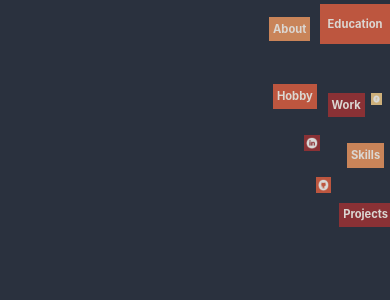
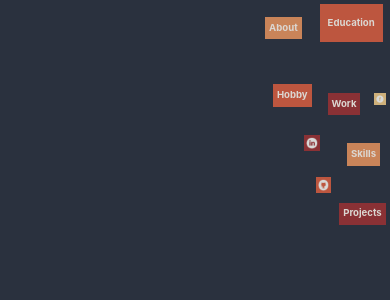
Before and after one commit to Todorova/Todorova.github.io, a React (Create React App) app: page /projects in a window 390 px wide. Shown: the top 300 px of the page. Built offline with nearby package versions, Linux system fonts and the light colour scheme.

Commit message:
change menu responsive

```diff
--- a/src/styles/css/App.css
+++ b/src/styles/css/App.css
@@ -267,7 +267,7 @@ div.progress-bar {
   #aboutBtn {
     padding: 1%;
     font-size: 0.7em;
-    left: 69%;
+    left: 68%;
   }
 
   #workBtn {
@@ -305,7 +305,7 @@ div.progress-bar {
   #facebook {
     width: 3%;
     top: 11%;
-    left: 95%;
+    left: 96%;
   }
 
   #linkedin {
@@ -320,5 +320,30 @@ div.progress-bar {
     left: 81%;
   }
 }
+@media all and (max-width: 700px) {
+  #aboutBtn {
+    font-size: 0.6em;
+  }
+
+  #workBtn {
+    font-size: 0.6em;
+  }
+
+  #educationBtn {
+    font-size: 0.6em;
+  }
+
+  #skillsBtn {
+    font-size: 0.6em;
+  }
+
+  #projectsBtn {
+    font-size: 0.6em;
+  }
+
+  #hobbyBtn {
+    font-size: 0.6em;
+  }
+}
 
 /*# sourceMappingURL=App.css.map */
--- a/src/styles/scss/App.scss
+++ b/src/styles/scss/App.scss
@@ -278,7 +278,7 @@ div.progress-bar {
     #aboutBtn{
         padding: 1%;
         font-size: 0.7em;
-        left: 69%;
+        left: 68%;
     }
     #workBtn{
         font-size: 0.7em;
@@ -312,7 +312,7 @@ div.progress-bar {
     #facebook {
         width: 3%;
         top: 11%;
-        left: 95%;
+        left: 96%;
     }
     #linkedin{
         width: 4%;
@@ -325,3 +325,27 @@ div.progress-bar {
         left: 81%;
     }
 }
+
+@media all and (max-width: 700px) {
+    #aboutBtn{
+        font-size: 0.6em;
+    }
+    #workBtn{
+        font-size: 0.6em;
+    }
+
+    #educationBtn{
+        font-size: 0.6em;
+    }
+
+    #skillsBtn{
+        font-size: 0.6em;
+    }
+    #projectsBtn{
+        font-size: 0.6em;
+    }
+    #hobbyBtn{
+        font-size: 0.6em;
+    }
+
+}
```
Also changed, not shown: 1 other file (tests, documents, lock files or other folders).
